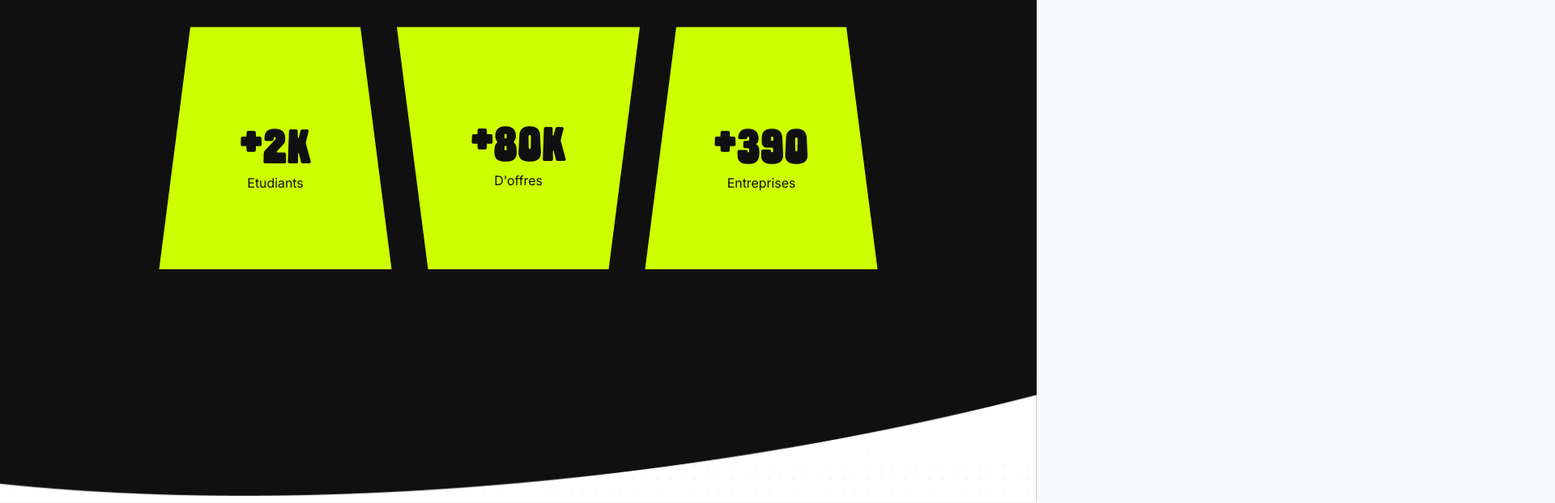
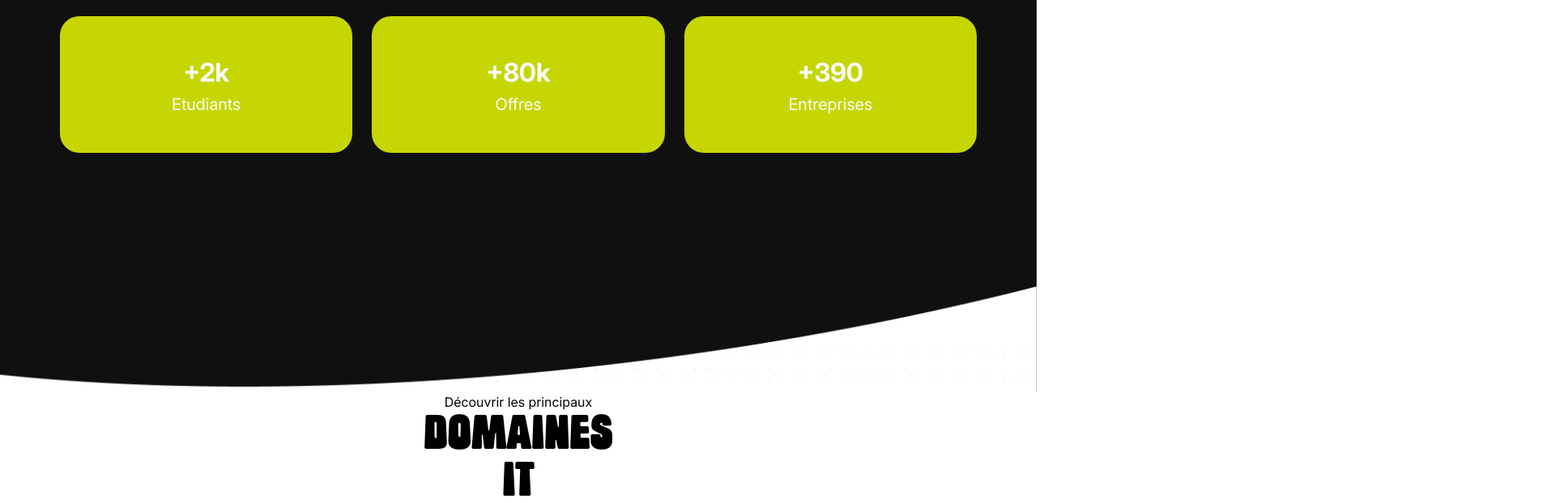
Before and after one commit to betasown/GR6-Internly_frontend, a Next.js app in the folder internly/: page / in a window 1280 px wide. Shown: the part 873-1495 px from the top of the page at 81% size, 1920 px wide, since content can reach past the window. Built offline with nearby package versions, Linux system fonts and the light colour scheme.

Commit message:
feat: refonte des cartes d'information de la home page

```diff
--- a/internly/src/app/globals.css
+++ b/internly/src/app/globals.css
@@ -7,10 +7,19 @@
 /*_____________________________________________________________________________________________*/
 
 :root {
-  --background: #F9FAFB;
-  --foreground: #101010;
-  --accentColor: #C6D602;
-  --foregroundVar: #343434;
+  --white: #F9FAFB;         /*Main White Color*/
+
+  --black: #101010;         /*Main Black Color*/
+  --blackMedium: #6A6A6A;
+  --blackLight: #C3C3C3;
+
+  --grey: #343434;          /*Main Grey Color*/
+  --greyMedium : #808080;
+  --greyLight: #B3B3B3;
+
+  --green: #C6D602;         /*Main Accent Color*/
+  --greenMedium: #DBE561;
+  --greenLight: #F1F5C0;
 }
 
 @font-face {
@@ -49,7 +58,7 @@ body {
 
 header {
   align-items: center;
-  background: white;
+  background: var(--white);
   padding: 1rem;
   padding-left: 2rem;
   border-radius: 24px;
@@ -65,7 +74,6 @@ header {
 
   backdrop-filter: blur(50px);
  -webkit-backdrop-filter: blur(10px);
- background: rgba(255, 255, 255, 0.9);
 }
 
 .nav-right {
@@ -76,20 +84,20 @@ header {
 
 .nav-right a {
   text-decoration: none;
-  color: black;
+  color: var(--black);
   font-weight: 500;
   transition: font-weight 0.3s;
 }
 
 .nav-right a:hover {
   text-decoration: underline;
-  color: black;
+  color: var(--black);
   font-weight: bolder;
 }
 
 
 .nav-right a.connect-btn {
-  background: var(--foregroundVar);
+  background: var(--black);
   color: white;
   padding: 0.7rem 1.5rem;
   border-radius: 15px;
@@ -98,7 +106,7 @@ header {
 }
 
 .connect-btn {
-  background: var(--foregroundVar);
+  background: var(--black);
   padding: 0.7rem 1.5rem;
   border-radius: 15px;
   font-weight: bolder;
@@ -106,8 +114,8 @@ header {
 }
 
 a.connect-btn:hover {
-  background: var(--accentColor);
-  color: var(--foreground);
+  background: var(--green);
+  color: var(--black);
 }
 
 #nav-left img {
@@ -132,162 +140,9 @@ a.connect-btn:hover {
   text-align: center;
 }
 
-.HP-ContentTrapez_v1 {
-  position: relative;
-  width: 300px;
-  height: 350px;
-  clip-path: polygon(15% 0, 85% 0, 100% 100%, 0 100%);
-  background: #CCFF00;
-  color: var(--foreground);
-  padding: 20px;
-  display: flex;
-  flex-direction: column;
-  justify-content: center;
-  text-align: center;
- }
-
- .HP-ContentTrapez_v2 {
-  width: 300px;
-  height: 350px;
-  clip-path: polygon(0 0, 100% 0, 85% 100%, 15% 100%);
-  background: #CCFF00;
-  color: var(--foreground);
-  padding: 20px;
-  display: flex;
-  flex-direction: column;
-  justify-content: center;
-  text-align: center;
-  border: 2px solid #CCFF00;
- }
-
- .Trapez {
-  position: relative;
-  height: 300px;
-  overflow: hidden;
-}
-
- .HP-ContentTrapez_v3 {
-  position: relative;
-  width: 300px;
-  height: 350px;
-  background: #CCFF00;;
-  color: var(--foreground);
-  padding: 20px;
-  display: flex;
-  flex-direction: column;
-  justify-content: center;
-  text-align: center;
-  clip-path: polygon(15% 0, 85% 0, 100% 100%, 0 100%);
-}
-
-.HP-ContentTrapezSmallv3 {
-  width: 250px; /* Ajustez la largeur selon vos besoins */
-  height: 300px; /* Ajustez la hauteur selon vos besoins */
-  position: absolute;
-  background: white;
-  padding: 15px; /* Ajustez le padding selon vos besoins */
-  width: 100%;
-  height: 100%;
-  top: 0;
-  left: 0;
-  clip-path: polygon(20% 5%, 80% 5%, 92.5% 95%, 7.5% 95%);
-
-}
-
-.HP-ContentTrapezSmallv3 img {
-  padding: 20%;
-  width: auto; /* Permet à l'image de s'adapter à la largeur du conteneur */
-  height: auto; /* Permet à l'image de s'adapter à la hauteur du conteneur */
-  margin: auto; /* Centre l'image horizontalement */
-}
-
-.HP-ContentTrapezSmallv3 h1{
-  padding-top: 40%;
-  color: #101010;
-  justify-content: center;
-}
-
- .HP-ContentTrapezSmallv3 p {
-  margin: 0; /* Supprime les marges par défaut */
-  color: #101010;
-  justify-content: center;
-}
-
- .HP-ContentTrapez_v4 {
-  width: 300px;
-  height: 350px;
-  clip-path: polygon(0 0, 100% 0, 85% 100%, 15% 100%);
-  background: #CCFF00;
-  color: var(--foreground);
-  padding: 20px;
-  display: flex;
-  flex-direction: column;
-  justify-content: center;
-  text-align: center;
- }
-
- .HP-ContentTrapezSmallv4 {
-  position: absolute;
-  background: white;
-  width: 100%;
-  height: 100%;
-  top: 0;
-  left: 0;
-  clip-path: polygon(5% 5%, 95% 5%, 82.5% 95%, 17.5% 95%);
-}
-
-.HP-ContentTrapezSmallv4 img {
-  padding: 20%;
-  width: auto; /* Permet à l'image de s'adapter à la largeur du conteneur */
-  height: auto; /* Permet à l'image de s'adapter à la hauteur du conteneur */
-  margin: auto; /* Centre l'image horizontalement */
-}
-
-.HP-ContentTrapezSmallv4 h1{
-  padding-top: 40%;
-  color: #101010;
-  justify-content: center;
-}
-
- .HP-ContentTrapezSmallv4 p {
-  margin: 0; /* Supprime les marges par défaut */
-  color: #101010;
-  justify-content: center;
-}
-
- .HP-Trapez_v2 {
-  width: 300px;
-  height: 350px;
-  clip-path: polygon(0 0, 100% 0, 85% 100%, 15% 100%);
-  background: #343434;
-  color: var(--foreground);
-  padding: 20px;
-  display: flex;
-  flex-direction: column;
-  justify-content: center;
-  text-align: center;
- }
-
- .HP-Trapez_v1 {
-  width: 300px;
-  height: 350px;
-  clip-path: polygon(15% 0, 85% 0, 100% 100%, 0 100%);
-  background: #343434;
-  color: var(--foreground);
-  padding: 20px;
-  display: flex;
-  flex-direction: column;
-  justify-content: center;
-  text-align: center;
- }
-
- .transparent-background {
-  background: transparent;
- }
-
  .HP_STRAT1-APropos {
-  background: var(--foreground);
-  color: var(--background);
+  background: var(--black);
+  color: var(--white);
   width: 100%;
 
   padding: 5%;
@@ -300,35 +155,6 @@ a.connect-btn:hover {
   overflow: hidden;
 }
 
-.HP-TrapezContainer {
-  margin-top: 5%;
-  width: 100%;
-  display: flex;
-  flex-direction: row;
-  justify-content: center;
-  overflow-x: hidden;
-  gap: 0; /* Ajout */
-  flex-wrap: nowrap;
-  min-width: 2700px;
-  position: relative;
-  left: 50%; /* Ajout */
-  transform: translateX(-50%);
-}
-
-.HP-TrapezContainer-entreprise {
-  margin-top: 2%;
-  width: 100%;
-  display: flex;
-  flex-direction: row;
-  justify-content: center;
-  overflow-x: hidden;
-  gap: 0; /* Ajout */
-  flex-wrap: nowrap;
-  min-width: 2700px;
-  position: relative;
-  left: 50%; /* Ajout */
-  transform: translateX(-50%);
-}
 
 /*_____________________________________________________________________________________________*/
 /*                                         Home Page                                           */
@@ -347,76 +173,82 @@ a.connect-btn:hover {
   object-fit: cover;
 }
 
+.assets {
+  width: 100%;
+  height: 100%;
+  object-fit: cover;
+}
+
+/*_____________________________________________________________________________________________*/
+
+.about-container {
+  background-color: var(--black);
+  padding: 48px 16px;
+}
+
+.cards-container {
+  padding: 10px;
+  width: 100%;
+  margin: 0 auto;
+  display: flex;
+  flex-direction: row;
+  gap: 24px;
+}
+
+.info-card {
+  background-color: var(--green);
+  width: 40%;
+  border-radius: 24px;
+  padding: 4%;
+  text-align: center;
+}
+
+.info-card .number {
+  font-size: 32px;
+  font-weight: bold;
+}
+
+.info-card .text {
+  font-size: 20px;
+}
+
+
 /*_____________________________________________________________________________________________*/
 /*                                       Company Page                                          */
 /*_____________________________________________________________________________________________*/
 
-.white-entreprises {
-  padding: 150px;
-  display: flex;
-  flex-direction: column;
-  align-items: center;
-  justify-content: center;
-  gap: 2rem;
-}
-
-.entreprises-page {
-  display: flex;
-  flex-direction: column;
-  gap: 0;
-}
 
 
-.title-container {
-  display: flex;
-  flex-direction: column;
-  gap: 0; /* Supprime l'espace entre les enfants */
-}
 
-
-.content-container {
-  max-width: 900px; /* Ajuste cette valeur selon tes besoins */
-  margin: 0 auto; /* Centre la div dans la page */
-  display: flex;
-  align-items: flex-start; /* Aligne le texte en haut */
-  justify-content: space-between; /* Garde l'image à droite et le texte à gauche */
-  gap: 20px; /* Ajoute un petit espace entre le texte et l’image */
-}
-
-.content-container .text-content {
-  flex: 1; /* Permet au texte de s'étendre */
-  text-align: left; /* Garde le texte aligné à gauche */
-}
-
-.content-container img {
-  width: 200px; /* Ajuste la taille de l’image */
-  height: auto;
-}
+/*_____________________________________________________________________________________________*/
+/*                                         RESPONSIVE                                          */
+/*_____________________________________________________________________________________________*/
 
 @media (max-width: 768px) {
+  body{
+    justify-content: center;
+
+  }
+
   header {
     flex-direction: column;
     padding: 1rem;
-    padding-left: 1rem;
+    margin-left: 0;
+    margin-top: 8%;
+  }
+
+  .hero-image {
+    display: none;
+  }
+
+  .HP_STRAT1-APropos {
+    padding-top: 25%;
+    padding-bottom: 10%;
   }
 
   .nav-right {
     flex-direction: column;
     gap: 0.5rem;
-  }
-
-  .HP-ContentTrapez_v1,
-  .HP-ContentTrapez_v2,
-  .HP-ContentTrapez_v3 {
-    width: 100%;
-    height: auto;
-    clip-path: none;
-  }
-
-  .HP-ContentTrapezSmallv3 {
-    width: 100%;
-    height: auto;
-    clip-path: none;
   }
 
   .Titre {
@@ -426,4 +258,24 @@ a.connect-btn:hover {
   .Paragraphe {
     font-size: 0.875rem;
   }
+
+
+  .header-expanded .navbar-desktop-only {
+    width: 112%;
+    padding-top: 5%;
+    display: block;
+  }
+
+  .cards-container {
+    flex-direction: column;
+    width: 100%;
+    display: flex;
+    gap: 24px;
+    padding-top: 5%;
+    align-items: center;
+  }
+
+  .info-card {
+    width: 90%;
+  }
 }
--- a/internly/src/app/page.js
+++ b/internly/src/app/page.js
@@ -1,10 +1,13 @@
 import Image from "next/image";
-
 
 export default function Home() {
   return (
     <div>
-
+      {
+      /*_____________________________________________________________________*/
+      /*                            STRAT - FIRST PICS                       */
+      /*_____________________________________________________________________*/
+      }
       <img className="hero-image" src="/Assets/hero-image.png"/>
 
       {
@@ -17,38 +20,24 @@ export default function Home() {
         <p className="Paragraphe">A prospos de</p>
         <h1 className="Titre">Internly</h1>
 
+        <div className="cards-container">
+          <div className="info-card">
+            <div className="number">+2k</div>
+            <div className="text">Etudiants</div>
+          </div>
 
+          <div className="info-card">
+            <div className="number">+80k</div>
+            <div className="text">Offres</div>
+          </div>
 
-        <div className="Container">
-                    <div className="HP-TrapezContainer-entreprise ">
-                    <div className="Trapez">
-                            <div className="HP-ContentTrapez_v3"></div>
-                            <div className="HP-ContentTrapezSmallv3 transparent-background">
-                              <h1 className="Titre">+2K</h1>
-                              <p className="Paragraphe">Etudiants</p>
-                            </div>
-                        </div>
-
-                        <div className="Trapez">
-                            <div className="HP-ContentTrapez_v4"></div>
-                            <div className="HP-ContentTrapezSmallv4 transparent-background">
-                              <h1 className="Titre">+80K</h1>
-                              <p className="Paragraphe">D'offres</p>
-                            </div>
-                        </div>
-
-                        <div className="Trapez">
-                            <div className="HP-ContentTrapez_v3"></div>
-                            <div className="HP-ContentTrapezSmallv3 transparent-background">
-                              <h1 className="Titre">+390</h1>
-                              <p className="Paragraphe">Entreprises</p>
-                            </div>
-                        </div>
-                    </div>
-                </div>
+          <div className="info-card">
+            <div className="number">+390</div>
+            <div className="text">Entreprises</div>
+          </div>
+        </div>
       </div>
-
-      <img className="hero-image" src="/Assets/hero-separateur.png"/>
+      <img className="assets" src="/Assets/hero-separateur.png"/>
 
       {
       /*_____________________________________________________________________*/
```
Also changed, not shown: internly/src/app/layout.js (+14 -4 lines), 1 other file (tests, documents, lock files or other folders).
